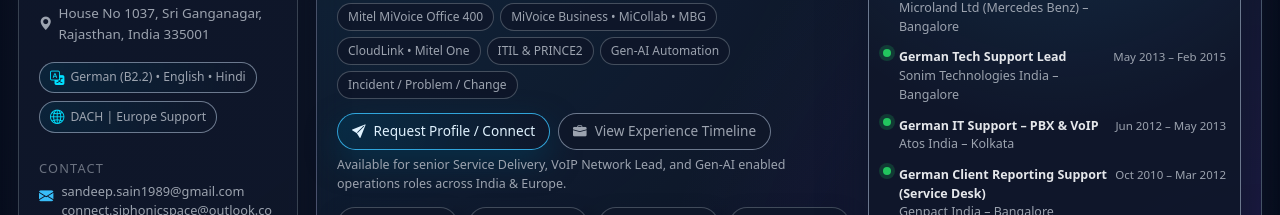
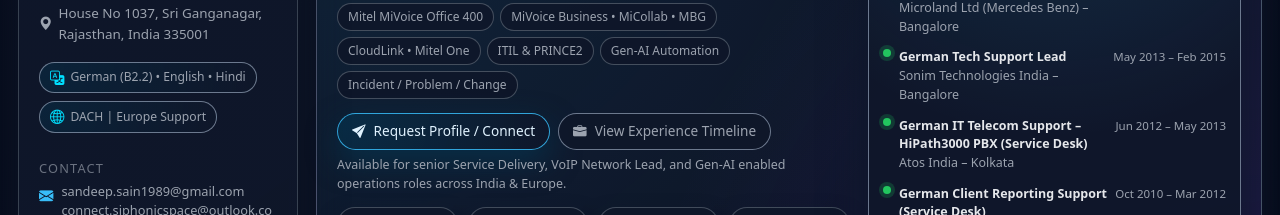
Before and after one commit to sandeepsain1989-debug/portfolio, a plain HTML site: page index.html in a window 1280 px wide. Shown: the part 288-503 px from the top of the page. Drawn offline with nearby package versions, Linux system fonts and the light colour scheme.

Commit message:
Update index.html

```diff
--- a/index.html
+++ b/index.html
@@ -1174,7 +1174,7 @@
               <div class="timeline-line"></div>
             </div>
             <div>
-              <div class="timeline-role">German IT Support – PBX & VoIP</div>
+              <div class="timeline-role">German IT Telecom Support – HiPath3000 PBX (Service Desk) </div>
               <div class="timeline-org">Atos India – Kolkata</div>
             </div>
             <div class="timeline-date">Jun 2012 – May 2013</div>
```
